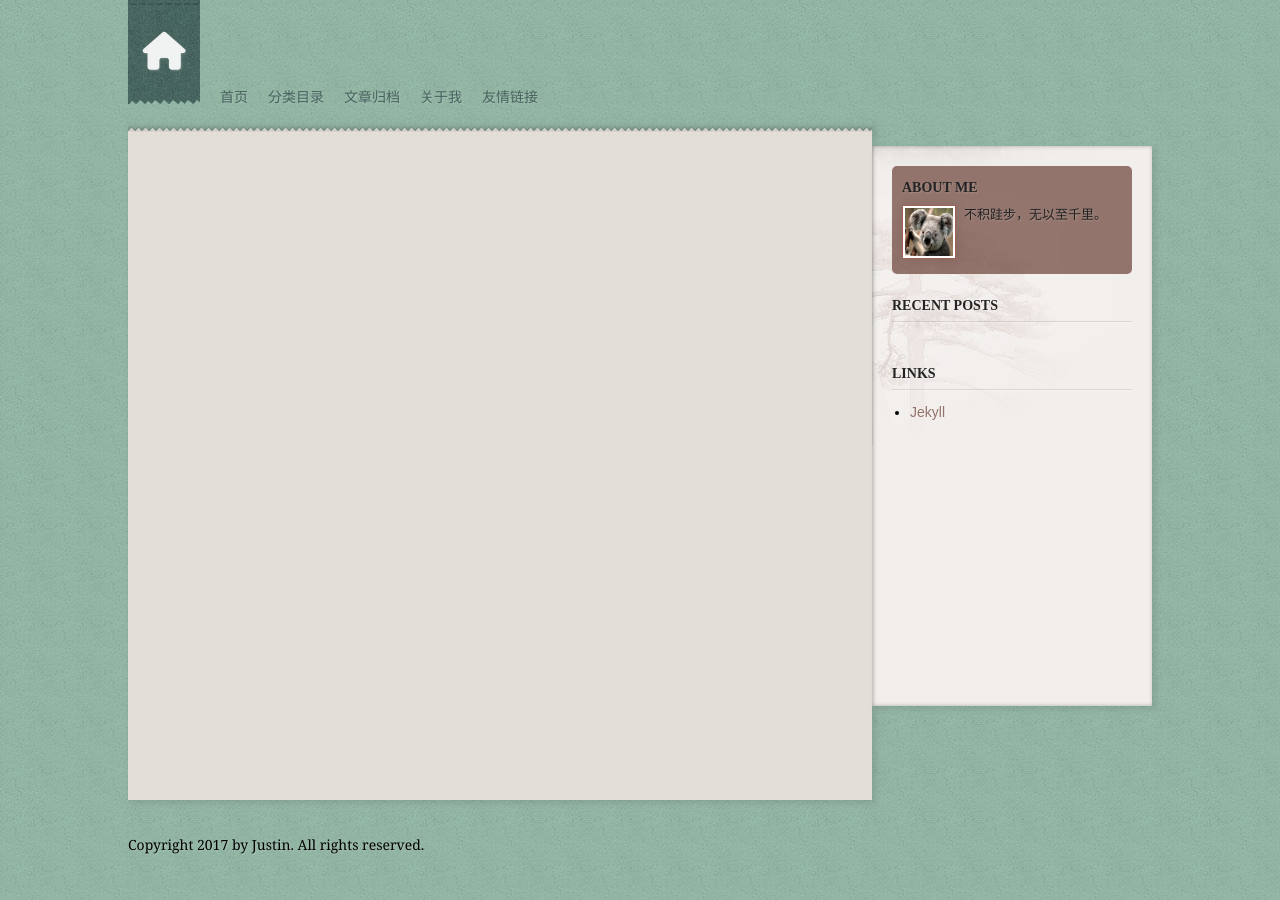
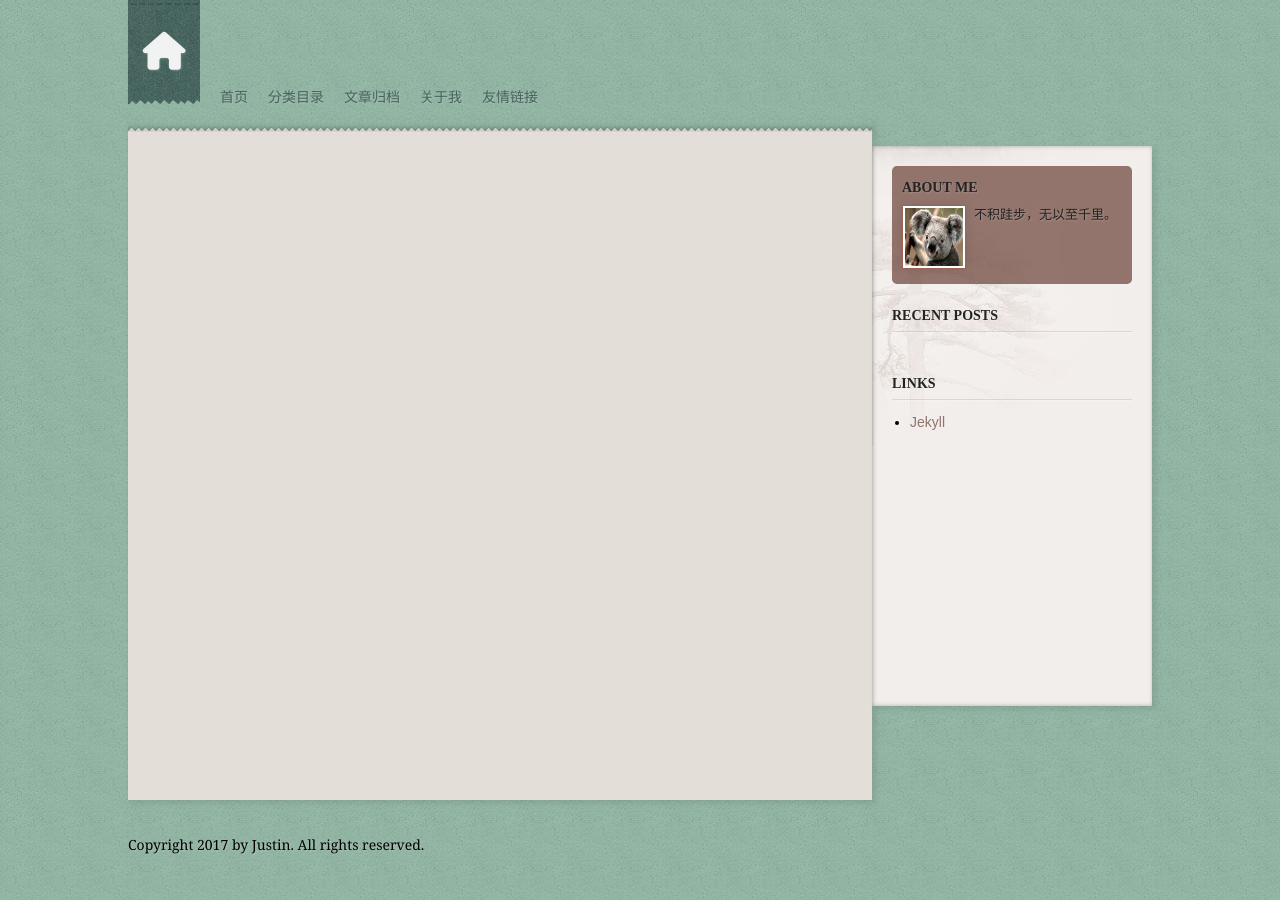
Before and after one commit to Justin-ZS/Justin-ZS.github.io, a Jekyll site: the page built from index.html, in a window 1280 px wide. Built offline with Jekyll 4.4.1, drawn with Linux system fonts in a browser that asks for light colours; nearby versions of some CDN libraries; library files that are not in the unit come from our copies; the list of posts is cut into pages by our own code.

Commit message:
update main.css

```diff
--- a/css/main.css
+++ b/css/main.css
@@ -666,8 +666,8 @@ a         { color: #91736b; text-decoration: none; }
     height: auto;
 }
 .aside-contact .det-image {
-    width: 48px;
-    height: 48px;
+    width: 58px;
+    height: 58px;
     float: left;
     padding: 2px 2px;
     background: #fff;
@@ -675,8 +675,8 @@ a         { color: #91736b; text-decoration: none; }
     box-shadow: 0 0 10px rgba(0, 0, 0, 0.1);
 }
 .aside-contact .det-image img {
-    width: 48px;
-    height: 48px;
+    width: 58px;
+    height: 58px;
     display: block;
     text-align: center;
     vertical-align: middle;
```
